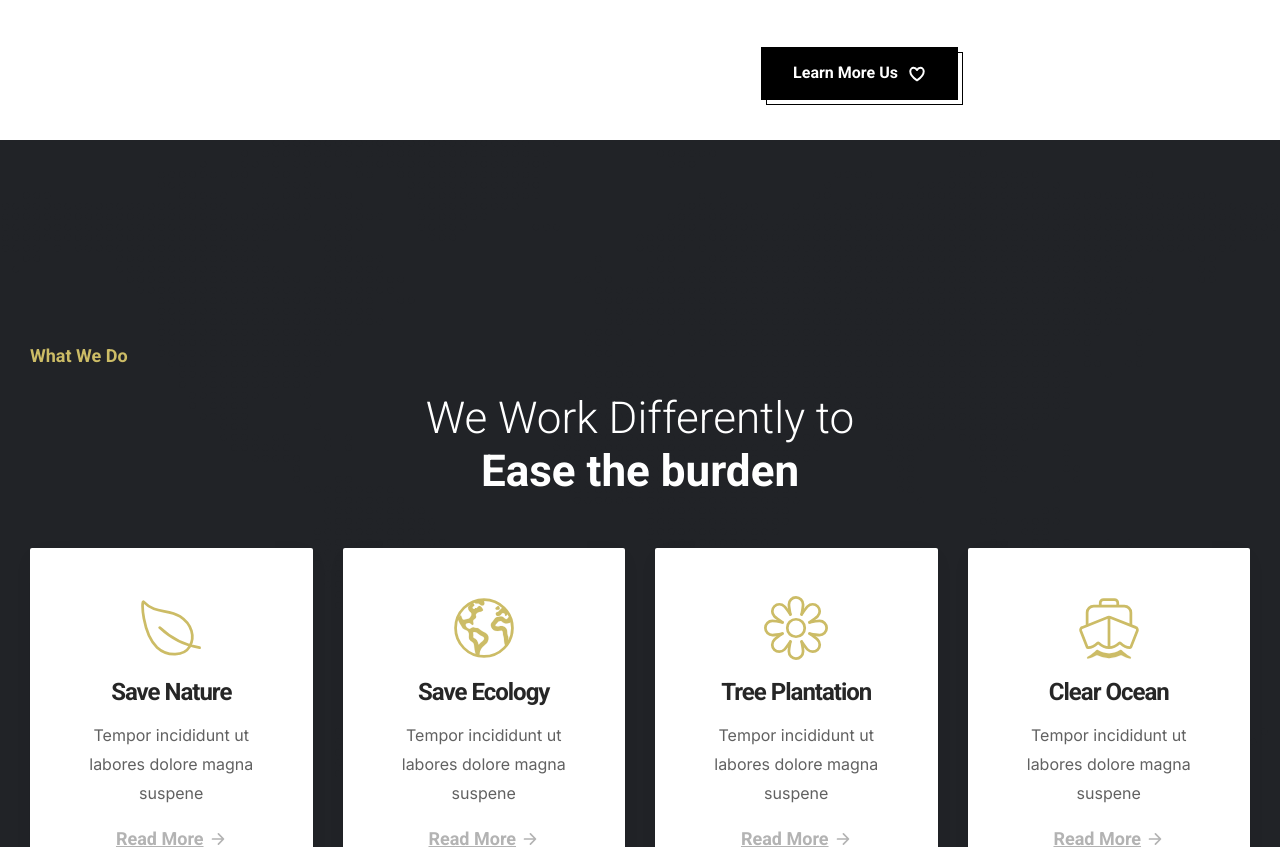
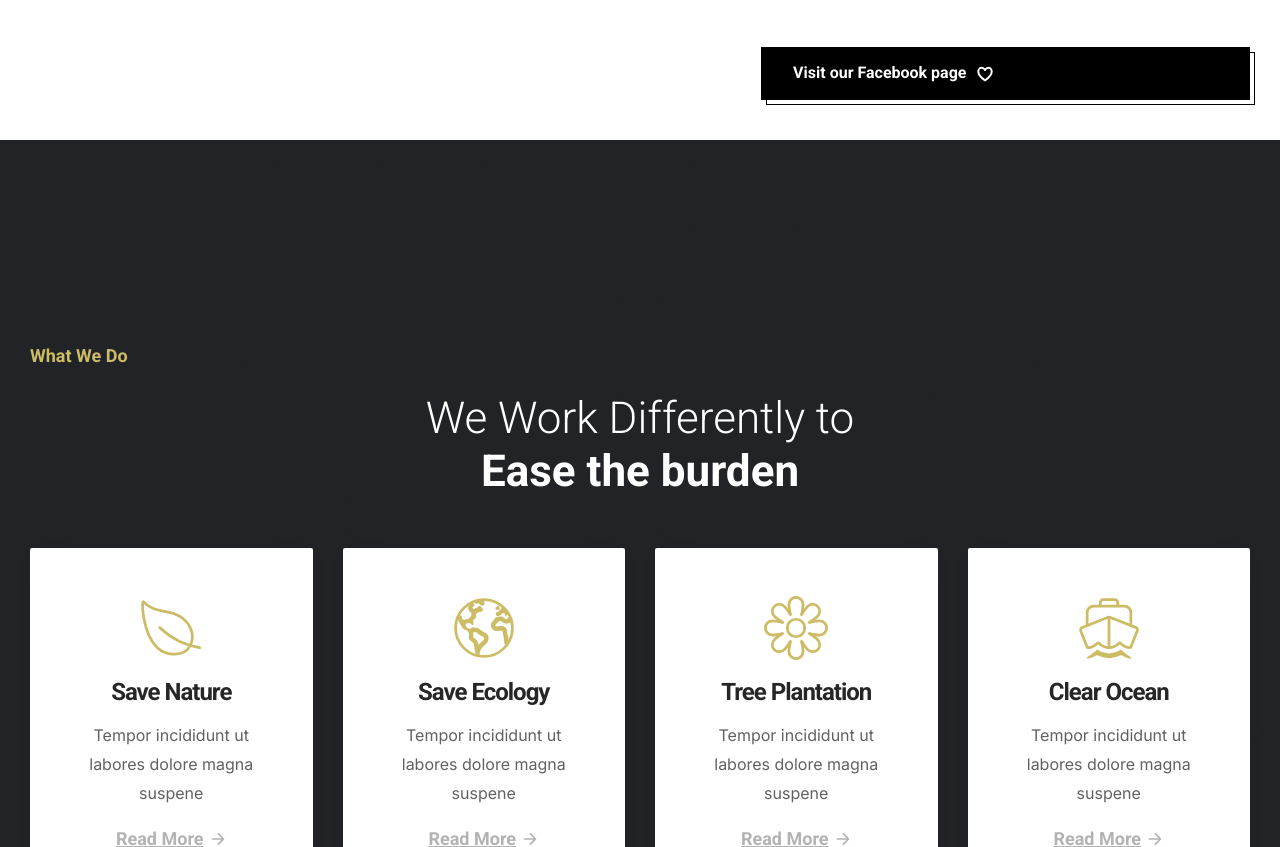
Before and after one commit to Developer3027/phoenix-rise-dev, a plain HTML site: page index.html in a window 1280 px wide. Shown: the part 1716-2563 px from the top of the page. Drawn offline with nearby package versions, Linux system fonts and the light colour scheme.

Commit message:
link to facebook

```diff
--- a/assets/css/style.css
+++ b/assets/css/style.css
@@ -228,7 +228,7 @@ body {
 
 .btn-secondary { --btn-bg: var(--black); }
 
-.btn-secondary:is(:hover, :focus) { --btn-bg: var(--bright-yellow-crayola); }
+.btn-secondary:is(:hover, :focus) { --btn-bg: var(--bright-yellow-crayola); color: var(--black); }
 
 .btn-outline {
   border: 2px solid var(--white);
--- a/index.html
+++ b/index.html
@@ -411,11 +411,11 @@
                   </li>
                 </ul>
 
-                <button class="btn btn-secondary">
-                  <span>Learn More Us</span>
+                <a href="https://www.facebook.com/profile.php?id=100091950022306" target="_blank" class="btn btn-secondary">
+                  <span>Visit our Facebook page</span>
 
                   <ion-icon name="heart-outline" aria-hidden="true"></ion-icon>
-                </button>
+                </a>
               </div>
             </div>
           </div>
```
